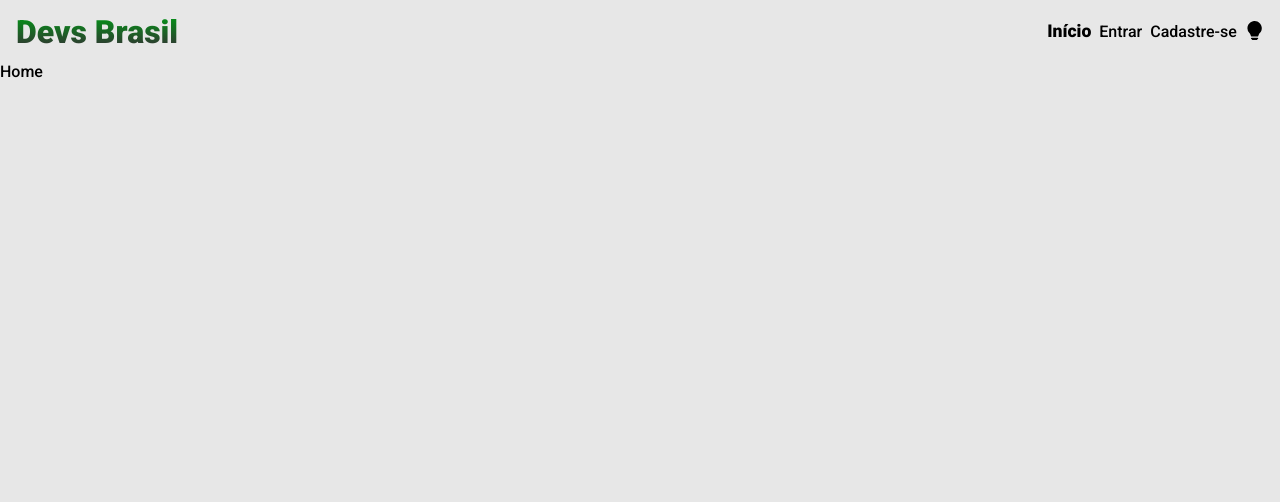
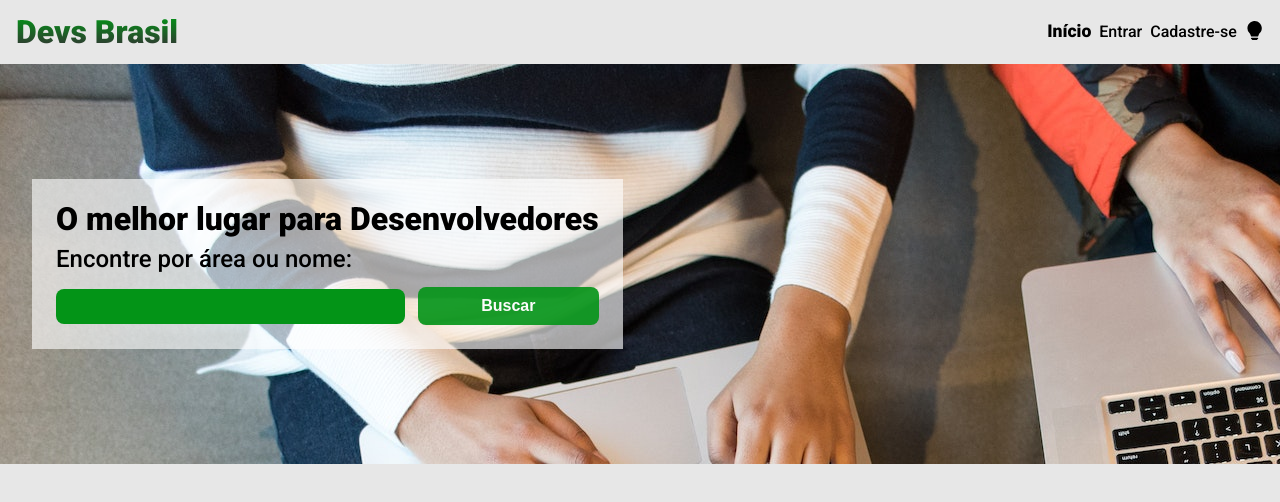
Before and after one commit to matheusvleite/devs-brasil, a React (Vite) app in the folder frontend/: page / in a window 1280 px wide. Shown: the top 502 px of the page. Built offline with nearby package versions, Linux system fonts and the light colour scheme.

Commit message:
Criando componente search da pagina home

```diff
--- /dev/null
+++ b/frontend/src/components/Search/Search.module.css
@@ -0,0 +1,50 @@
+.search {
+    width: 100%;
+    height: 50vh;
+}
+
+.searchContent {
+    max-width: 100%;
+    height: 100%;
+    display: flex;
+    align-items: flex-start;
+    justify-content: center;
+    padding: 0 2rem;
+    flex-direction: column;
+    background-image: url(../../assets/pexels-christina-morillo-1181275.jpg);
+}
+
+.searchHeader {
+    background-color: #ffffff9f;
+    padding: 1.5rem;
+}
+
+.searchHeader h2 {
+    font-size: 2rem;
+    font-weight: 900;
+}
+
+.searchHeader p {
+    font-size: 1.5rem;
+    margin-top: .8rem;
+}
+
+.searchHeader form {
+    display: flex;
+    flex-direction: initial;
+    align-items: center;
+    margin-top: 1rem;
+    gap: .8rem;
+    width: 100%;
+}
+
+.searchHeader form input {
+    margin-bottom: 0;
+    width: 65%;
+    border-radius: 8px;
+}
+
+.searchHeader form input[type="submit"] {
+    margin: 0;
+    width: 35%;
+}
--- /dev/null
+++ b/frontend/src/components/Search/Search.tsx
@@ -0,0 +1,24 @@
+import { FormEvent } from 'react';
+import styles from './Search.module.css';
+
+const Search = () => {
+    const handleSubmit = (e: FormEvent<HTMLFormElement>) => {
+        e.preventDefault();
+    }
+    return (
+        <div className={styles.search}>
+        <div className={styles.searchContent}>
+            <div className={styles.searchHeader}>
+                <h2>O melhor lugar para Desenvolvedores</h2>
+                <p>Encontre por área ou nome:</p>
+            <form onSubmit={handleSubmit}>
+                <input type="text" />
+                <input type="submit" value="Buscar" />
+            </form>
+            </div>
+        </div>
+        </div>
+    )
+}
+
+export default Search
--- a/frontend/src/pages/Home/Home.tsx
+++ b/frontend/src/pages/Home/Home.tsx
@@ -1,9 +1,10 @@
+import Search from "../../components/Search/Search";
 
 const Home = () => {
   return (
-    <div>
-        <h2>Home</h2>
-    </div>
+    <main>
+      <Search />
+    </main>
   )
 }
 
```
Also changed, not shown: frontend/src/assets/pexels-christina-morillo-1181275.jpg (added).
